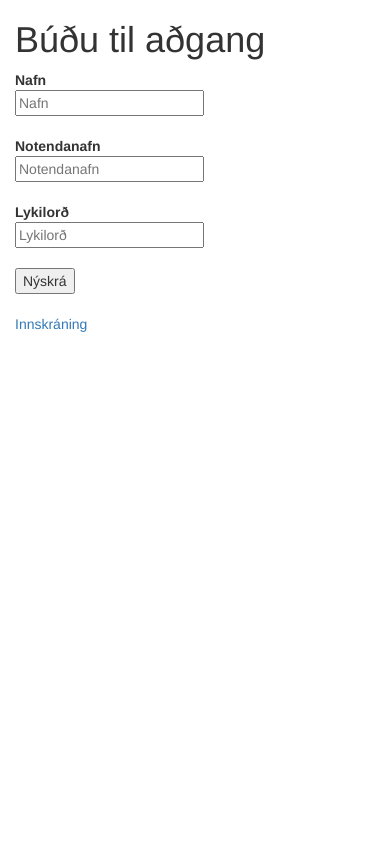
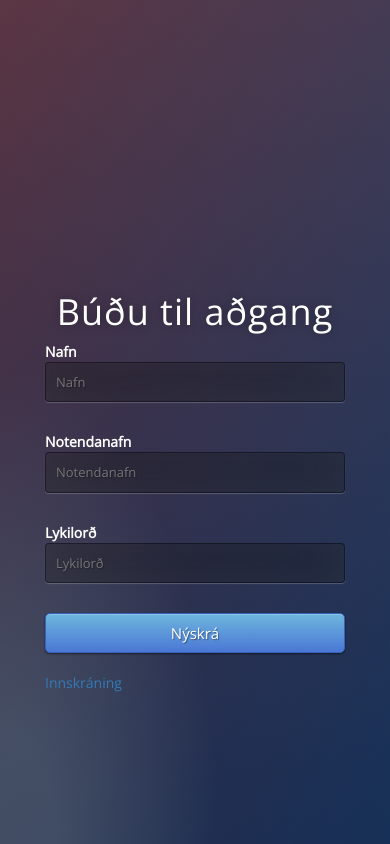
Before and after one commit to aristeinn/vfor4-gagn2-lokaverkefni, a PHP site: page / in a window 390 px wide. Run offline with PHP 8.4, Linux system fonts and the light colour scheme; data that the repository does not hold is empty.

Commit message:
changed css style of the page

```diff
--- a/controllers/login-post.php
+++ b/controllers/login-post.php
@@ -31,7 +31,5 @@ if(isset($_POST["username"], $_POST["password"]))
 	else
 	{
 		redirect('/login');
-		$message = "Login failed";
-		echo "<script type='text/javascript'>alert('$message');</script>";
 	}
 }
--- a/style.css
+++ b/style.css
@@ -0,0 +1,61 @@
+@import url(http://fonts.googleapis.com/css?family=Open+Sans);
+.btn { display: inline-block; *display: inline; *zoom: 1; padding: 4px 10px 4px; margin-bottom: 0; font-size: 13px; line-height: 18px; color: #333333; text-align: center;text-shadow: 0 1px 1px rgba(255, 255, 255, 0.75); vertical-align: middle; background-color: #f5f5f5; background-image: -moz-linear-gradient(top, #ffffff, #e6e6e6); background-image: -ms-linear-gradient(top, #ffffff, #e6e6e6); background-image: -webkit-gradient(linear, 0 0, 0 100%, from(#ffffff), to(#e6e6e6)); background-image: -webkit-linear-gradient(top, #ffffff, #e6e6e6); background-image: -o-linear-gradient(top, #ffffff, #e6e6e6); background-image: linear-gradient(top, #ffffff, #e6e6e6); background-repeat: repeat-x; filter: progid:dximagetransform.microsoft.gradient(startColorstr=#ffffff, endColorstr=#e6e6e6, GradientType=0); border-color: #e6e6e6 #e6e6e6 #e6e6e6; border-color: rgba(0, 0, 0, 0.1) rgba(0, 0, 0, 0.1) rgba(0, 0, 0, 0.25); border: 1px solid #e6e6e6; -webkit-border-radius: 4px; -moz-border-radius: 4px; border-radius: 4px; -webkit-box-shadow: inset 0 1px 0 rgba(255, 255, 255, 0.2), 0 1px 2px rgba(0, 0, 0, 0.05); -moz-box-shadow: inset 0 1px 0 rgba(255, 255, 255, 0.2), 0 1px 2px rgba(0, 0, 0, 0.05); box-shadow: inset 0 1px 0 rgba(255, 255, 255, 0.2), 0 1px 2px rgba(0, 0, 0, 0.05); cursor: pointer; *margin-left: .3em; }
+.btn:hover, .btn:active, .btn.active, .btn.disabled, .btn[disabled] { background-color: #e6e6e6; }
+.btn-large { padding: 9px 14px; font-size: 15px; line-height: normal; -webkit-border-radius: 5px; -moz-border-radius: 5px; border-radius: 5px; }
+.btn:hover { color: #333333; text-decoration: none; background-color: #e6e6e6; background-position: 0 -15px; -webkit-transition: background-position 0.1s linear; -moz-transition: background-position 0.1s linear; -ms-transition: background-position 0.1s linear; -o-transition: background-position 0.1s linear; transition: background-position 0.1s linear; }
+.btn-primary, .btn-primary:hover { text-shadow: 0 -1px 0 rgba(0, 0, 0, 0.25); color: #ffffff; }
+.btn-primary.active { color: rgba(255, 255, 255, 0.75); }
+.btn-primary { background-color: #4a77d4; background-image: -moz-linear-gradient(top, #6eb6de, #4a77d4); background-image: -ms-linear-gradient(top, #6eb6de, #4a77d4); background-image: -webkit-gradient(linear, 0 0, 0 100%, from(#6eb6de), to(#4a77d4)); background-image: -webkit-linear-gradient(top, #6eb6de, #4a77d4); background-image: -o-linear-gradient(top, #6eb6de, #4a77d4); background-image: linear-gradient(top, #6eb6de, #4a77d4); background-repeat: repeat-x; filter: progid:dximagetransform.microsoft.gradient(startColorstr=#6eb6de, endColorstr=#4a77d4, GradientType=0);  border: 1px solid #3762bc; text-shadow: 1px 1px 1px rgba(0,0,0,0.4); box-shadow: inset 0 1px 0 rgba(255, 255, 255, 0.2), 0 1px 2px rgba(0, 0, 0, 0.5); }
+.btn-primary:hover, .btn-primary:active, .btn-primary.active, .btn-primary.disabled, .btn-primary[disabled] { filter: none; background-color: #4a77d4; }
+.btn-block { width: 100%; display:block; }
+
+* { -webkit-box-sizing:border-box; -moz-box-sizing:border-box; -ms-box-sizing:border-box; -o-box-sizing:border-box; box-sizing:border-box; }
+
+html { width: 100%; height:100%; overflow:hidden; }
+
+body {
+	width: 100%;
+	height:100%;
+	font-family: 'Open Sans', sans-serif;
+	background: #092756;
+	background: -moz-radial-gradient(0% 100%, ellipse cover, rgba(104,128,138,.4) 10%,rgba(138,114,76,0) 40%),-moz-linear-gradient(top,  rgba(57,173,219,.25) 0%, rgba(42,60,87,.4) 100%), -moz-linear-gradient(-45deg,  #670d10 0%, #092756 100%);
+	background: -webkit-radial-gradient(0% 100%, ellipse cover, rgba(104,128,138,.4) 10%,rgba(138,114,76,0) 40%), -webkit-linear-gradient(top,  rgba(57,173,219,.25) 0%,rgba(42,60,87,.4) 100%), -webkit-linear-gradient(-45deg,  #670d10 0%,#092756 100%);
+	background: -o-radial-gradient(0% 100%, ellipse cover, rgba(104,128,138,.4) 10%,rgba(138,114,76,0) 40%), -o-linear-gradient(top,  rgba(57,173,219,.25) 0%,rgba(42,60,87,.4) 100%), -o-linear-gradient(-45deg,  #670d10 0%,#092756 100%);
+	background: -ms-radial-gradient(0% 100%, ellipse cover, rgba(104,128,138,.4) 10%,rgba(138,114,76,0) 40%), -ms-linear-gradient(top,  rgba(57,173,219,.25) 0%,rgba(42,60,87,.4) 100%), -ms-linear-gradient(-45deg,  #670d10 0%,#092756 100%);
+	background: -webkit-radial-gradient(0% 100%, ellipse cover, rgba(104,128,138,.4) 10%,rgba(138,114,76,0) 40%), linear-gradient(to bottom,  rgba(57,173,219,.25) 0%,rgba(42,60,87,.4) 100%), linear-gradient(135deg,  #670d10 0%,#092756 100%);
+	filter: progid:DXImageTransform.Microsoft.gradient( startColorstr='#3E1D6D', endColorstr='#092756',GradientType=1 );
+}
+.login {
+	position: absolute;
+	top: 50%;
+	left: 50%;
+	margin: -150px 0 0 -150px;
+	width:300px;
+	height:300px;
+}
+.login h1 { color: #fff; text-shadow: 0 0 10px rgba(0,0,0,0.3); letter-spacing:1px; text-align:center; }
+
+.logged_in h1{ color: #fff; text-shadow: 0 0 10px rgba(0,0,0,0.3); letter-spacing:1px; text-align:center; }
+
+.table { color:white; }
+
+input {
+	width: 100%;
+	margin-bottom: 10px;
+	background: rgba(0,0,0,0.3);
+	border: none;
+	outline: none;
+	padding: 10px;
+	font-size: 13px;
+	color: #fff;
+	text-shadow: 1px 1px 1px rgba(0,0,0,0.3);
+	border: 1px solid rgba(0,0,0,0.3);
+	border-radius: 4px;
+	box-shadow: inset 0 -5px 45px rgba(100,100,100,0.2), 0 1px 1px rgba(255,255,255,0.2);
+	-webkit-transition: box-shadow .5s ease;
+	-moz-transition: box-shadow .5s ease;
+	-o-transition: box-shadow .5s ease;
+	-ms-transition: box-shadow .5s ease;
+	transition: box-shadow .5s ease;
+}
+input:focus { box-shadow: inset 0 -5px 45px rgba(100,100,100,0.4), 0 1px 1px rgba(255,255,255,0.2); }
--- a/views/add-movie.view.php
+++ b/views/add-movie.view.php
@@ -1,6 +1,7 @@
 <?php require 'partials/head.view.php'; ?>
 <?php require 'views/partials/nav.view.php'; ?>
 <div class="container">
+<div class="logged_in">
 
 	<h1>Add movie</h1>
 
@@ -8,10 +9,11 @@
 			<input type="text" name="name" placeholder="Nafn">
 			<input type="text" name="rating" placeholder="Einkunn">
 			<input type="text" name="lang" placeholder="Tungumál">
-			<button type="submit">Add</button>
+			<button class="btn btn-primary btn-block btn-large" type="submit">Add</button>
 	</form>
 
 	<?php require 'partials/movieTable.view.php'; ?>
+	</div>
 </div>
 
 <?php require 'partials/footer.view.php'; ?>
--- a/views/delete-movie.view.php
+++ b/views/delete-movie.view.php
@@ -2,16 +2,17 @@
 <?php require 'views/partials/nav.view.php'; ?>
 
 <div class="container">
+<div class="logged_in">
 
 	<h1>Delete movie</h1>
 
 	<form action="/movie-delete" method="POST">
 			<input type="text" name="name" placeholder="Nafn">
-			<button type="submit">Delete</button>
+			<button class="btn btn-primary btn-block btn-large" type="submit">Delete</button>
 	</form>
 
 	<?php require 'partials/movieTable.view.php'; ?>
-
+</div>
 </div>
 
 <?php require 'partials/footer.view.php'; ?>
--- a/views/partials/movieTable.view.php
+++ b/views/partials/movieTable.view.php
@@ -1,4 +1,4 @@
-<table class="table table-hover">
+<table class="table table">
 	<thead>
 		<tr>
 			<th>Name</th>
--- a/views/partials/nav.view.php
+++ b/views/partials/nav.view.php
@@ -1,3 +1,4 @@
+<?php $username = Session::read("name"); ?>
 <nav class="navbar navbar-inverse">
   <div class="container-fluid">
     <div class="navbar-header">
@@ -10,6 +11,7 @@
       <li><a href="/deletemovie">Delete movie</a></li>
     </ul>
     <ul class="nav navbar-nav navbar-right">
+      <li><a href=""><?= $username; ?></a></li>
       <li><a href="/">Logout</a></li>
     </ul>
   </div>
--- a/views/register.view.php
+++ b/views/register.view.php
@@ -1,19 +1,21 @@
 <?php require 'partials/head.view.php'; ?>
 <div class="container">
+	<div class="login">
 
 	<h1>Búðu til aðgang</h1>
 
 	<form method="POST" action="/register">
-			<div style="font-weight: bold;">Nafn</div>
+			<div style="font-weight: bold; color:white;">Nafn</div>
 			<input type="text" name="name" placeholder="Nafn"><br><br>
-			<div style="font-weight: bold;">Notendanafn</div>
+			<div style="font-weight: bold; color:white;">Notendanafn</div>
 			<input type="text" name="username" placeholder="Notendanafn"><br><br>
-			<div style="font-weight: bold;">Lykilorð</div>
+			<div style="font-weight: bold; color:white;">Lykilorð</div>
 			<input type="password" name="password" placeholder="Lykilorð"><br><br>
-			<button type="submit">Nýskrá</button>
+			<button class="btn btn-primary btn-block btn-large" type="submit">Nýskrá</button>
 	</form>
 	<br>
 	<a href="/login">Innskráning</a>
+	</div>
 </div>
 
 
```
Also changed, not shown: views/homepage.view.php (+7 -4 lines), views/login.view.php (+5 -3 lines), views/update-movie.view.php (+8 -3 lines).
